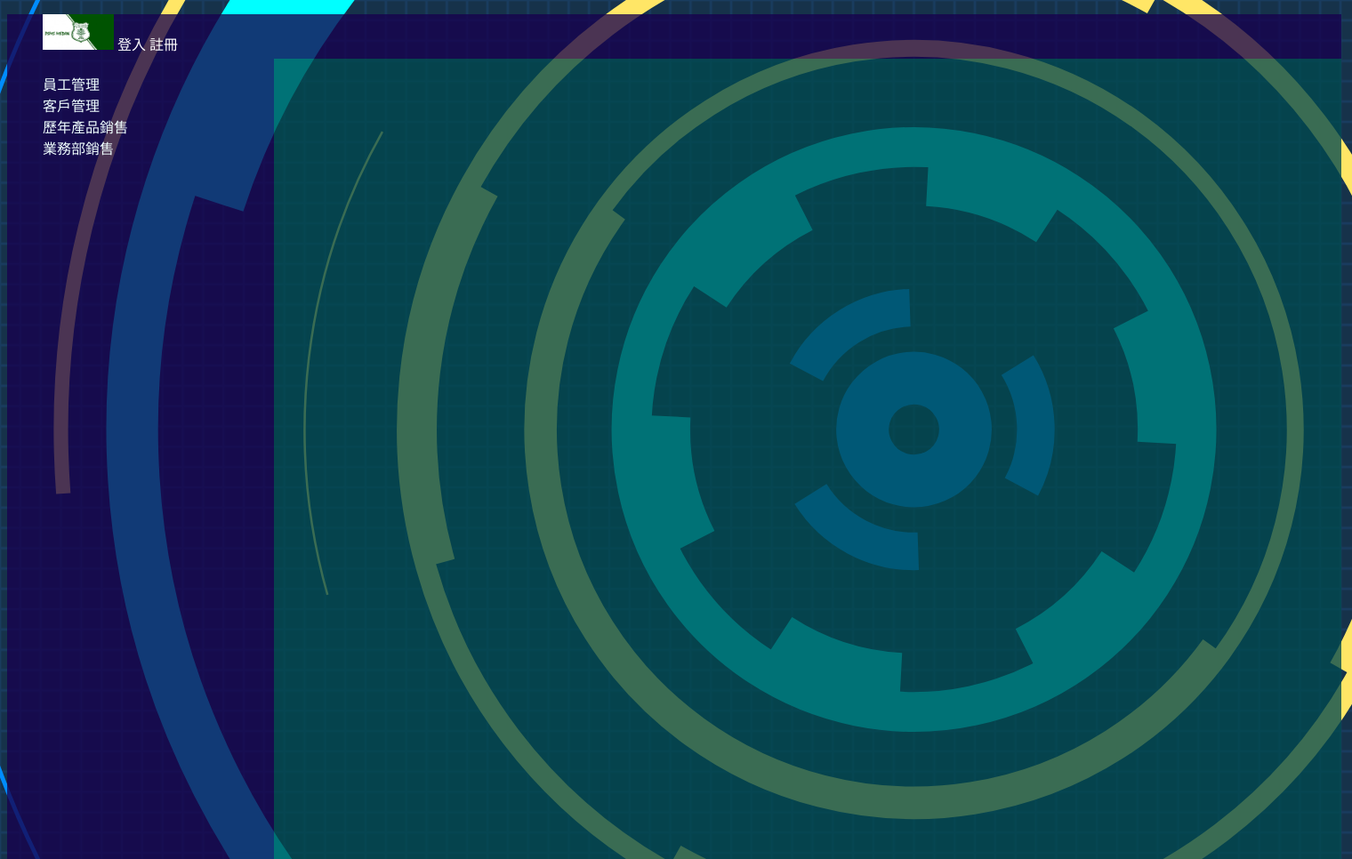
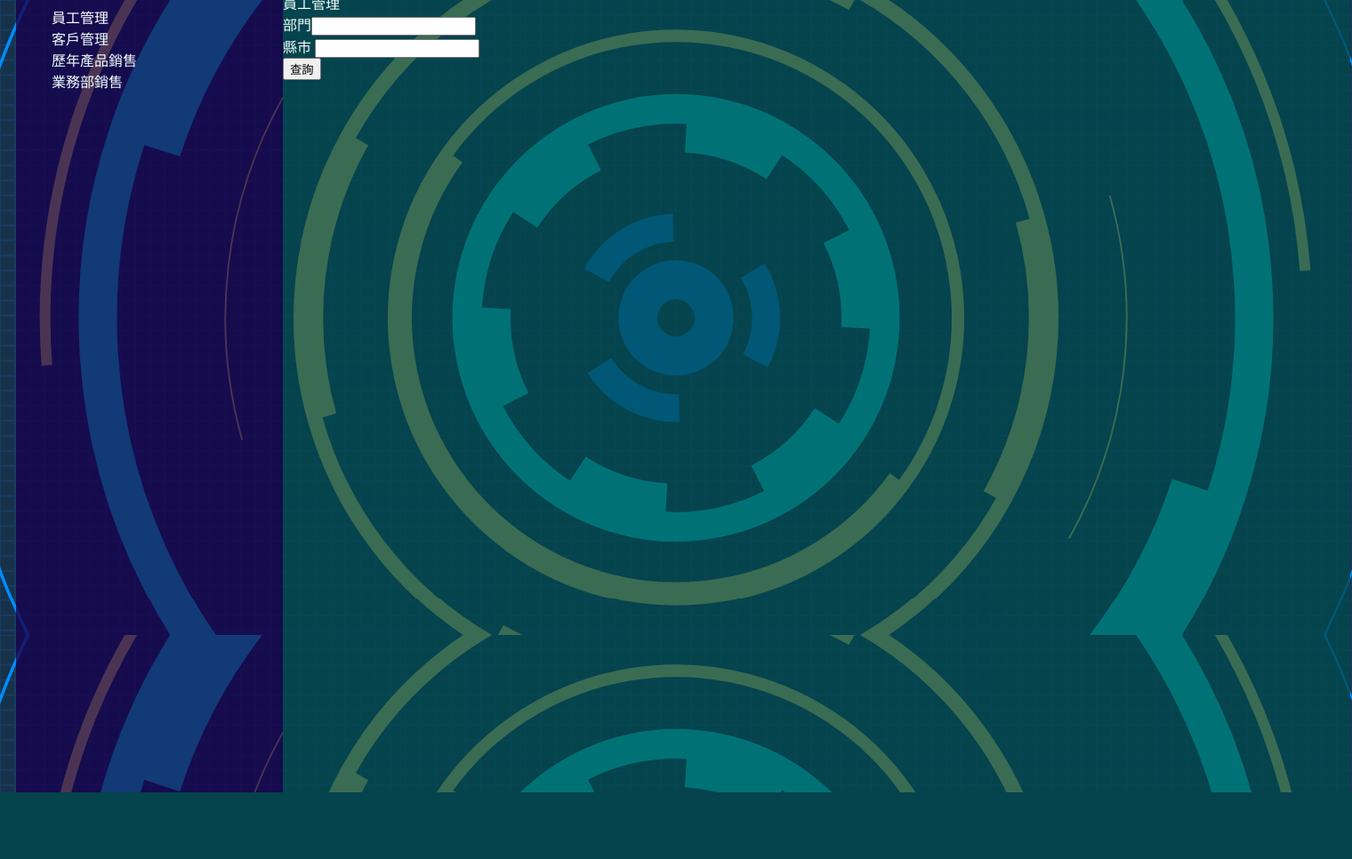
Before and after one commit to edc34099/midphp, a PHP site: page /index.php?do=employee in a window 1520 px wide. Shown: the whole page at 89% size. After the commit the page ends 891 px from the top, so only its background shows below. Run offline with PHP 8.4, Linux system fonts and the light colour scheme.

Commit message:
簡易查詢員工 CSS版面置中

```diff
--- /dev/null
+++ b/employee.php
@@ -0,0 +1,57 @@
+<?php
+echo "員工管理";
+?>
+
+<form action="index.php?do=employee" method="post">
+    部門<input type="text" name="employeeDep" id=""><br>
+    縣市 <input type="text" name="employeeCity" id=""><br>
+    <input type="submit" value="查詢">
+
+</form>
+<?php
+
+if(!empty($_POST)){
+    $employeeDep = $_POST['employeeDep'];
+    $employeeCity = $_POST['employeeCity'];
+    if(empty($employeeDep)){
+        $sqlemployee = "select * from `employee` where `縣市`='$employeeCity'";
+    }else if(empty($employeeCity)){
+        $sqlemployee = "select * from `employee` where `部門代號`='$employeeDep'";
+    }else{
+        $sqlemployee = "select * from `employee` where `部門代號`='$employeeDep' && `縣市`='$employeeCity'";
+    }
+    $employeeSearch = $pdo->query($sqlemployee)->fetchAll();
+
+
+?>
+<table>
+<tr>
+        <td>姓名</td>
+        <td>現任職稱</td>
+        <td>部門代號</td>
+        <td>縣市</td>
+        <td>地址</td>
+        <td>電話</td>
+        <td>郵遞區號</td>
+        <td>目前月薪資</td>
+        <td>年假天數</td>
+    </tr>
+<?php
+    foreach($employeeSearch as $key => $value){
+?>
+    <tr>
+        <td><?=$value['姓名'];?></td>
+        <td><?=$value['現任職稱'];?></td>
+        <td><?=$value['部門代號'];?></td>
+        <td><?=$value['縣市'];?></td>
+        <td><?=$value['地址'];?></td>
+        <td><?=$value['電話'];?></td>
+        <td><?=$value['郵遞區號'];?></td>
+        <td><?=$value['目前月薪資'];?></td>
+        <td><?=$value['年假天數'];?></td>
+    </tr>
+<?php
+    }
+}
+?>
+</table>
--- a/index.php
+++ b/index.php
@@ -11,6 +11,7 @@
     <link rel="stylesheet" href="style.css">
 </head>
 <body>
+<div id="wrap">
     <div id="top">
         <?php
         include_once "head.php";
@@ -39,9 +40,13 @@
                 case "reg":
                 include "reg.php";
                 break;
+                case "employee":
+                include "employee.php";
+                break;
             }
         ?>
         </div>
     </div>
+    </div>
 </body>
 </html>
--- a/sidebar.php
+++ b/sidebar.php
@@ -14,7 +14,7 @@
 歷年產品銷售狀況（可依年度顯示不同年份的產品銷售狀況）
 業務部銷售狀況（可依年度顯示不同年份的部門銷售狀況） -->
 <ul>
-    <li>員工管理</li>
+    <li><a href="index.php?do=employee">員工管理</a></li>
     <li>客戶管理</li>
     <li>歷年產品銷售</li>
     <li>業務部銷售</li>
--- a/style.css
+++ b/style.css
@@ -9,6 +9,15 @@ a{
     color: white;
     text-decoration: none;
 }
+#wrap{
+    position:relative;
+    width: 1500px;
+    height: 950px;
+    top: 50%;
+    left: 50%;
+    margin-top: -475px;
+    margin-left: -750px;
+    }
 li{
 
     list-style-type:none;
```
